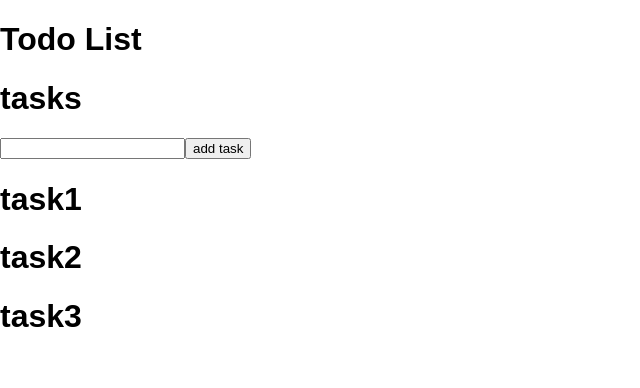
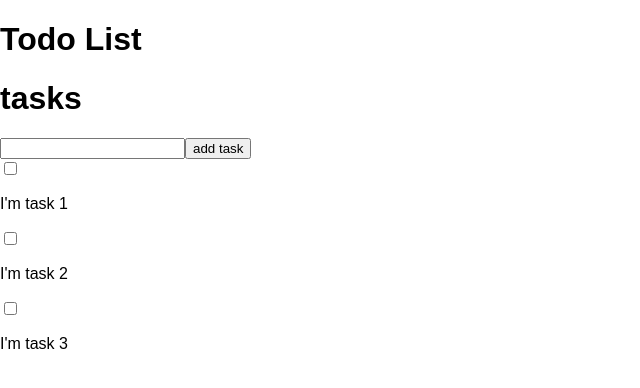
Before and after one commit to damien-rembert/todo_react, a React (Create React App) app: page / in a window 1280 px wide. Shown: the top 388 px of the page, without its empty margins (0-640 px from the left). Built offline with nearby package versions, Linux system fonts and the light colour scheme.

Commit message:
tasks can be added removed marked as done

```diff
--- a/src/Todo.js
+++ b/src/Todo.js
@@ -4,23 +4,39 @@ import React, { useState } from 'react';
 
 
 
-// task buttons: tick/untick button delete archive buttons
-// bin button: remove task
-// div class=task class=done/todo
+// task buttons:
+//      tick/untick button => div class=done/todo
+//      delete (bin) onClick task is deleted from todo
+//      archive (folder) onClick task is added to archive and deleted from todo
+//      when in archive button is back to todo and reverts the operation
+
+// CSS div class=task class=done/todo
 
 // task object? status: bool, content: string,
-// array todo / archive
+// 2 arrays: todo / archive
+
+// add task when pressing enter
+
 // grey out add task button when text field empty
+// see disabled in https://www.w3schools.com/html/html_form_input_types.asp
+// and https://www.w3schools.com/html/html_form_attributes.asp
+// do not accept
 // empty field when add task button pressed
 
 // STRETCH
-// archive all ticked tasks
+// archive all done tasks
+// move done tasks to the bottom of the list
 
 
 
 let Tasks = () => {
 
-    const [taskList, setTaskList] = useState(["task1", "task2", "task3"]);
+    // task object? status: bool, content: string,
+    let task1 = {done: false, content: "I'm task 1"};
+    let task2 = {done: false, content: "I'm task 2"};
+    let task3 = {done: false, content: "I'm task 3"};
+
+    const [taskList, setTaskList] = useState([task1, task2, task3]);
     const [inputText, setInputText] = useState("");
 
 
@@ -29,13 +45,28 @@ let Tasks = () => {
         setInputText(event.target.value);
     }
 
+    const markDone = (index) => {
+        console.log("click");
+        // see checked https://www.w3schools.com/html/html_form_input_types.asp
+        // and https://www.w3schools.com/html/html_form_attributes.asp
+        let storedTasks = [...taskList];
+        let oldTask = storedTasks.splice(index, 1)[0];
+        let newTask = {done: (!oldTask.done), content: oldTask.content};
+        storedTasks.push(newTask);
+        setTaskList(storedTasks);
+
+    }
+
     const addHandler = () => {
         // create a new array as the actual one cannot be edited directly
-        let storedTasks = [...taskList];
-        storedTasks.push(inputText);
-        setInputText('');
-        // replace the state array with the edited version
-        setTaskList(storedTasks);
+        if (inputText) {
+            let storedTasks = [...taskList];
+            let newTask = {done: false, content: inputText};
+            storedTasks.push(newTask);
+            setInputText('');
+            // replace the state array with the edited version
+            setTaskList(storedTasks);
+        }
     }
 
     const removeHandler = (index) => {
@@ -44,19 +75,6 @@ let Tasks = () => {
         setTaskList(storedTasks);
     }
 
-    // use input text
-    // const [inputText, setInputText] = useState("");
-    // const handler = (event) => {
-    //     setInputText(event.target.value);
-    // }
-
-    // return (
-    //     <div>
-    //         <h1>user input</h1>
-    //         <input onChange={handler} />
-    //         <h2>{inputText}</h2>
-    //     </div>
-    // )
 
 
 
@@ -70,7 +88,14 @@ let Tasks = () => {
             {taskList.map((task, index) => {
                 // here we pass the index to that function using anonymous function
                 // return <h1 onClick={() => removeHandler(index)} key={index}>{number}</h1>
-                return <h1 key={index} onClick={() => removeHandler(index)}>{task}</h1>
+                return (
+                    <div key={index} className="task" className={task.done.toString()}>
+                        <input type="checkbox" checked={task.done} onChange={() => markDone(index)}></input>
+                        <p onClick={() => removeHandler(index)}>{task.content}</p>
+                    </div>
+
+                )
+
             })}
         </div>
     );
```
